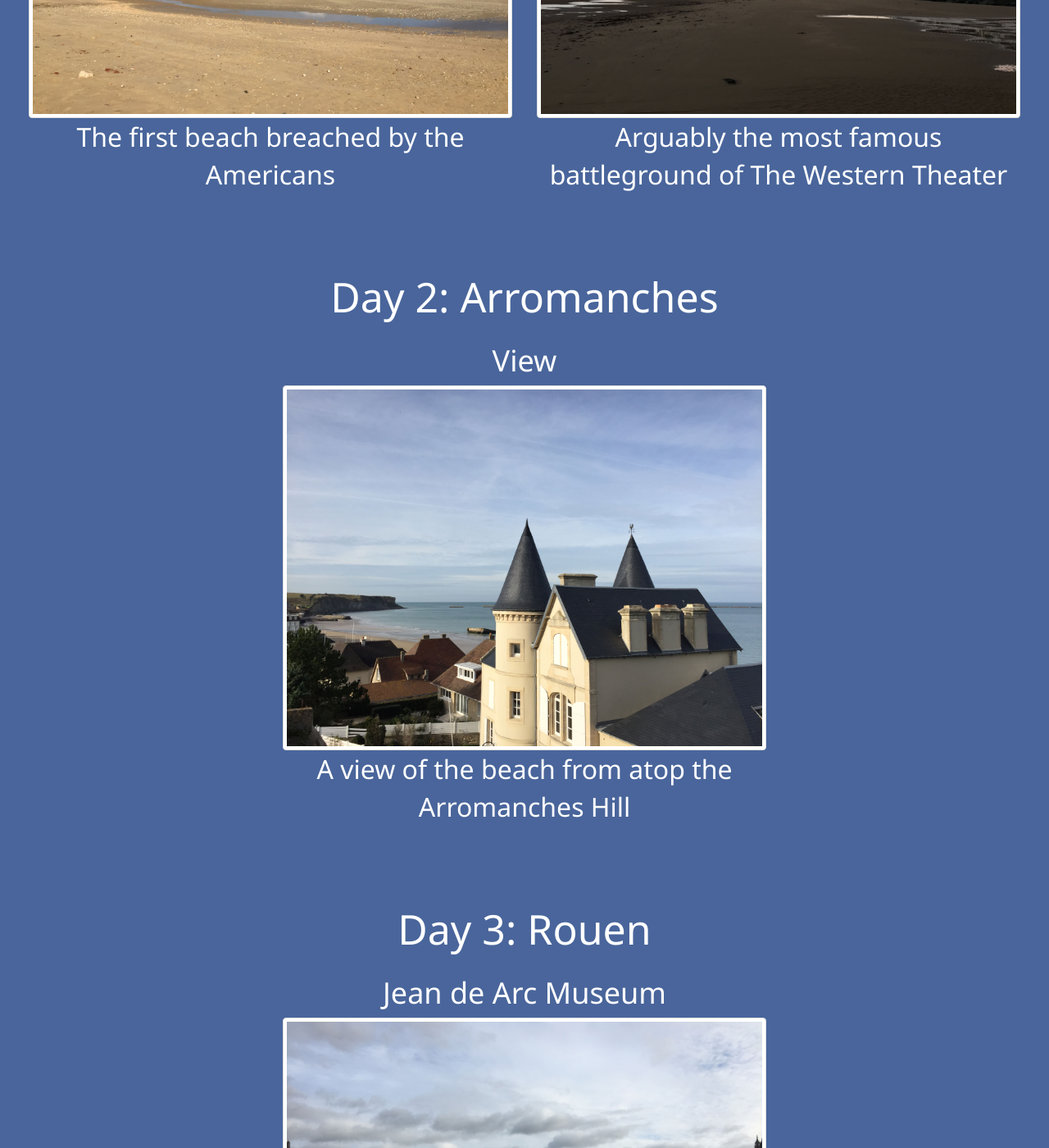
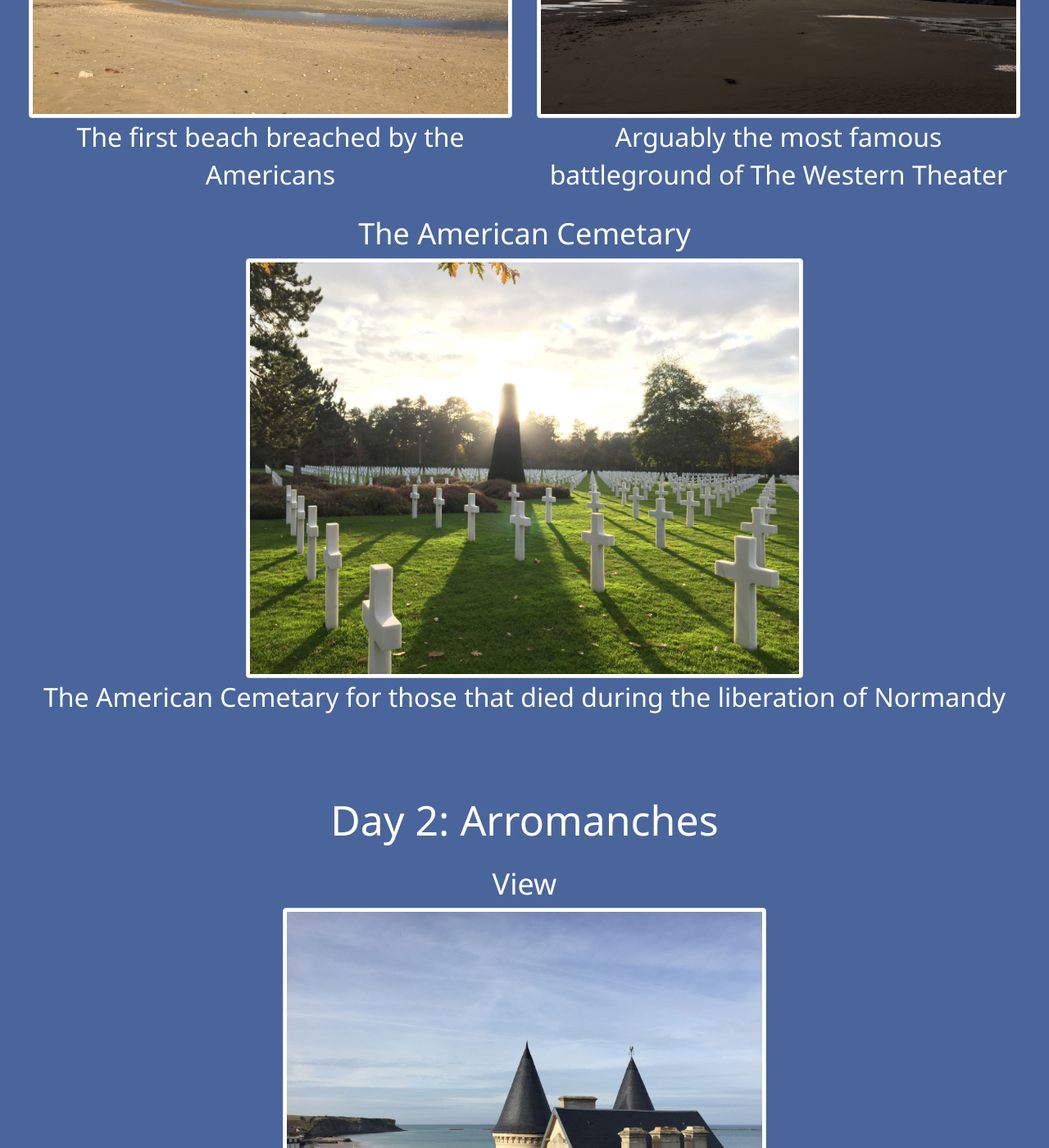
Before and after one commit to alexhrao/TravelPlans, a Jekyll site: the page trips/12/Details.html, which Jekyll copies as it is, in a window 1280 px wide and 1400 px high, scrolled down 2262 px. Shown: the whole window at 82% size. Built offline with Jekyll 4.4.1, drawn with Linux system fonts in a browser that asks for light colours; nearby versions of some CDN libraries.

Commit message:
Add American Cemetary

```diff
--- a/trips/12/Details.html
+++ b/trips/12/Details.html
@@ -160,6 +160,13 @@
                                 <p>Arguably the most famous battleground of The Western Theater</p>
                             </div>
                         </div>
+                        <div class="row">
+                            <div class="col-md-12 event-block">
+                                <h3 class="event-header">The American Cemetary</h3>
+                                <img src="img04.jpg" class="img-thumbnail text-center" />
+                                <p>The American Cemetary for those that died during the liberation of Normandy</p>
+                            </div>
+                        </div>
                     </div>
                     <div class="day-block text-center container-fluid">
                         <h2 class="day-header">Day 2: Arromanches</h2>
```
